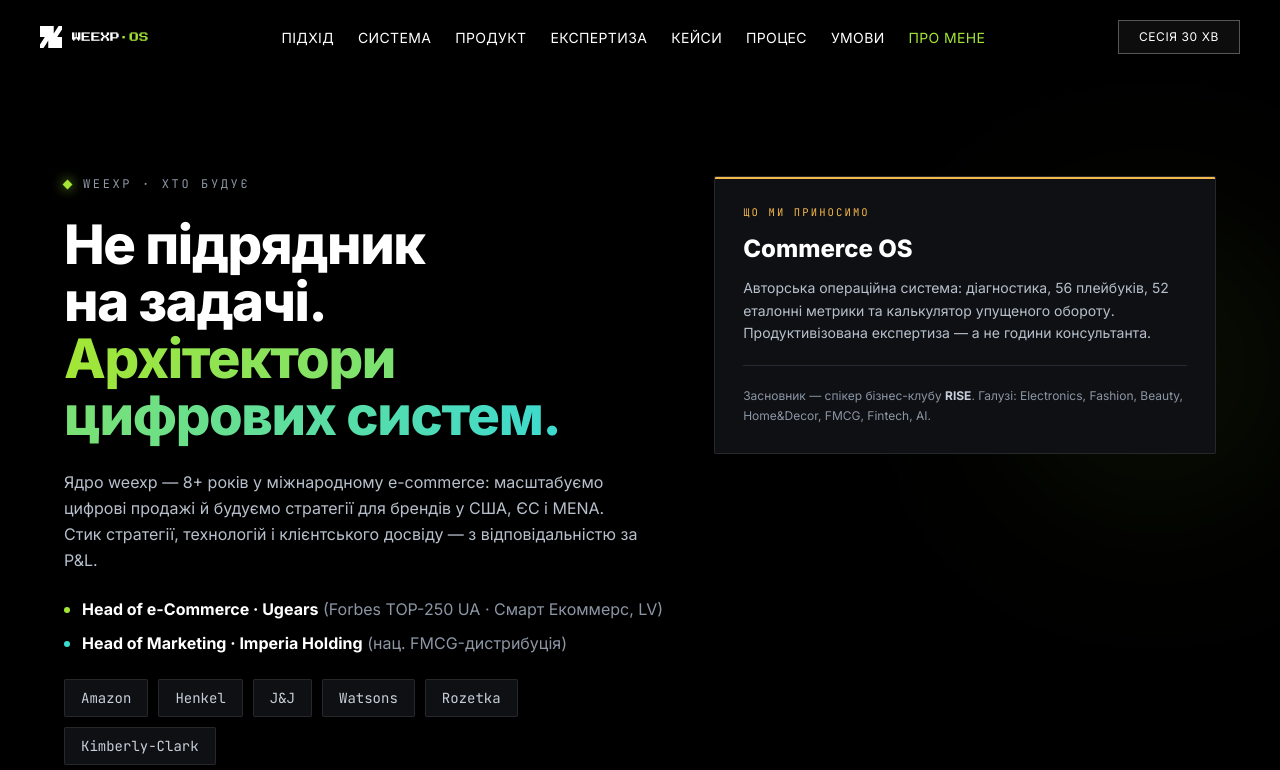
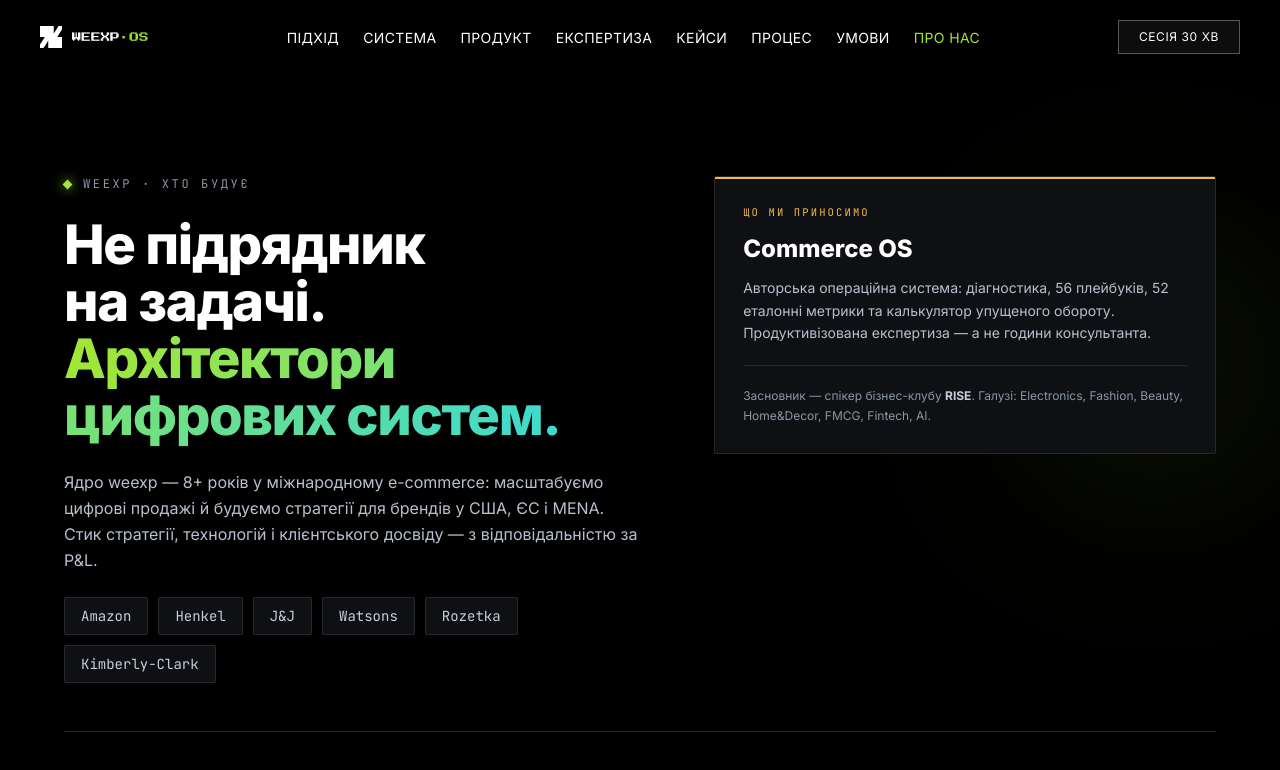
Before and after one commit to pyft4zym6y-cpu/Test, a React (Vite) app: page /#/about in a window 1280 px wide. Shown: the top 770 px of the page. Built offline with nearby package versions, Linux system fonts and the light colour scheme.

Commit message:
Rename about nav label to 'Про нас' and drop founder role bullets
Co-Authored-By: Claude Opus 4.8 <noreply@anthropic.com>
Claude-Session: https://claude.ai/code/session_01BpPUACCtEfNCb4rL86rtQg

```diff
--- a/src/components/About.tsx
+++ b/src/components/About.tsx
@@ -29,22 +29,6 @@ export default function About() {
               брендів у США, ЄС і MENA. Стик стратегії, технологій і клієнтського досвіду — з
               відповідальністю за P&amp;L.
             </p>
-            <ul className="mt-6 flex flex-col gap-2.5">
-              <li className="flex items-baseline gap-3">
-                <span className="w-1.5 h-1.5 rounded-full bg-[#A3E635] shrink-0 translate-y-[-2px]" />
-                <p>
-                  <strong>Head of e-Commerce · Ugears</strong>{' '}
-                  <span className="text-[#8C96A5]">(Forbes TOP-250 UA · Смарт Екоммерс, LV)</span>
-                </p>
-              </li>
-              <li className="flex items-baseline gap-3">
-                <span className="w-1.5 h-1.5 rounded-full bg-[#3DDAD0] shrink-0 translate-y-[-2px]" />
-                <p>
-                  <strong>Head of Marketing · Imperia Holding</strong>{' '}
-                  <span className="text-[#8C96A5]">(нац. FMCG-дистрибуція)</span>
-                </p>
-              </li>
-            </ul>
             <div className="flex flex-wrap gap-2.5 mt-6">
               {BRAND_CHIPS.map((b) => (
                 <Chip key={b}>{b}</Chip>
--- a/src/components/Nav.tsx
+++ b/src/components/Nav.tsx
@@ -10,7 +10,7 @@ const LINKS = [
   { to: '/cases', label: 'Кейси' },
   { to: '/process', label: 'Процес' },
   { to: '/services', label: 'Умови' },
-  { to: '/about', label: 'Про мене' },
+  { to: '/about', label: 'Про нас' },
 ];
 
 function Logo() {
```
